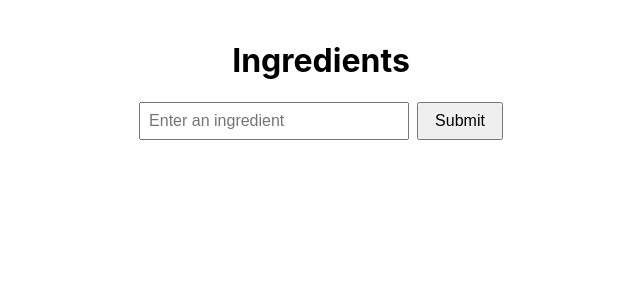
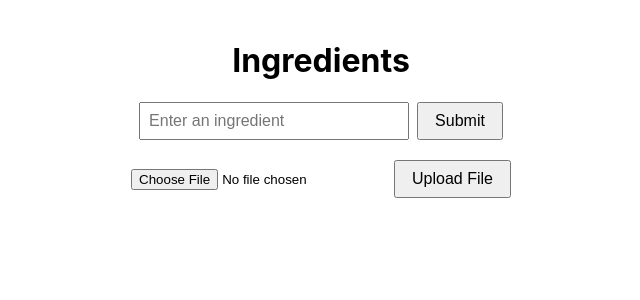
Before and after one commit to cs0320-s25/term-project-shelf-chef, a React (Vite) app in the folder client/: page / in a window 1280 px wide. Shown: the top 300 px of the page, without its empty margins (319-959 px from the left). Built offline with nearby package versions, Linux system fonts and the light colour scheme.

Commit message:
feat-added receipt loader to front end

```diff
--- a/client/src/components/App.tsx
+++ b/client/src/components/App.tsx
@@ -1,9 +1,11 @@
 import { useState } from "react";
 import "../styles/App.css";
+import { secureHeapUsed } from "crypto";
 
 function App() {
   const [inputValue, setInputValue] = useState("");
   const [ingredients, setIngredients] = useState<string[]>([]);
+  const [selectedFile, setSelectedFile] = useState<File | null>(null);
 
   const handleSubmit = (e: React.FormEvent) => {
     e.preventDefault();
@@ -13,6 +15,26 @@ function App() {
     }
   };
 
+  const handleFileChange = (e: React.ChangeEvent<HTMLInputElement>) => {
+    const file = e.target.files?.[0];
+    if (file) {
+      setSelectedFile(file);
+    }
+  };
+
+  const handleFileUpload = async () => {
+    if(!selectedFile) {
+      return;
+    }
+    fetch(`http://localhost:3232/receipt?file=${selectedFile}`).then((response) => response.json()).then(
+      (jsonData) => {
+        return jsonData["success"];
+      }
+    ).catch((error) => {
+      console.error("error scanning receipt");
+      }
+    )
+  }
   return (
     <div className="App" style={{ padding: "20px" }}>
       <h1>Ingredients</h1>
@@ -35,6 +57,16 @@ function App() {
         </button>
       </form>
 
+      <div style={{ marginBottom: "20px" }}>
+        <input type="file" accept=".txt,.csv,.pdf" onChange={handleFileChange} />
+        <button
+          onClick={handleFileUpload}
+          style={{ marginLeft: "10px", padding: "8px 16px", fontSize: "16px" }}
+        >
+          Upload File
+        </button>
+      </div>
+
       <ul>
         {ingredients.map((ingredient, index) => (
           <li key={index} style={{ fontSize: "18px", marginBottom: "6px" }}>
```
Also changed, not shown: 2 other files (tests, documents, lock files or other folders).
